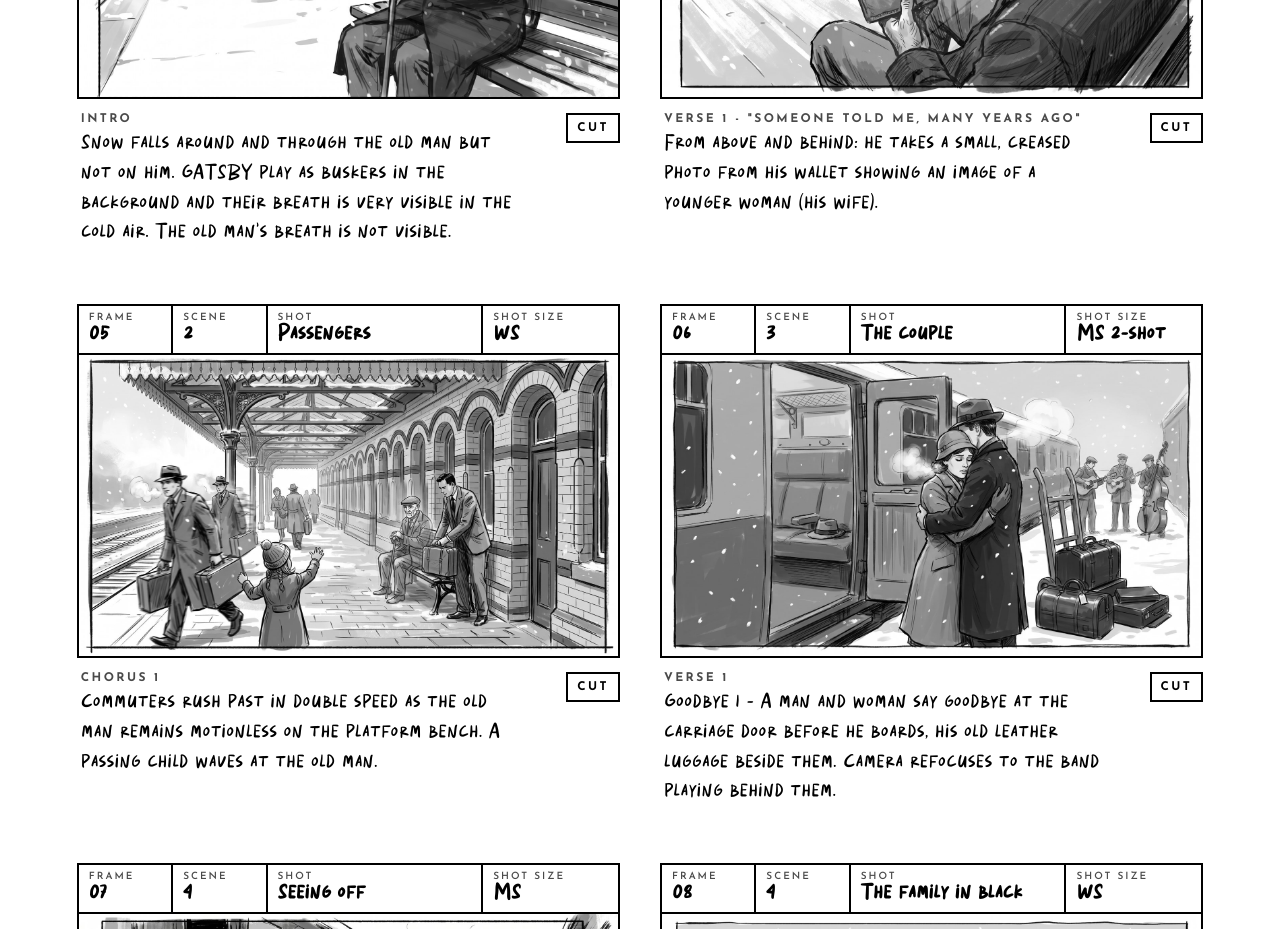
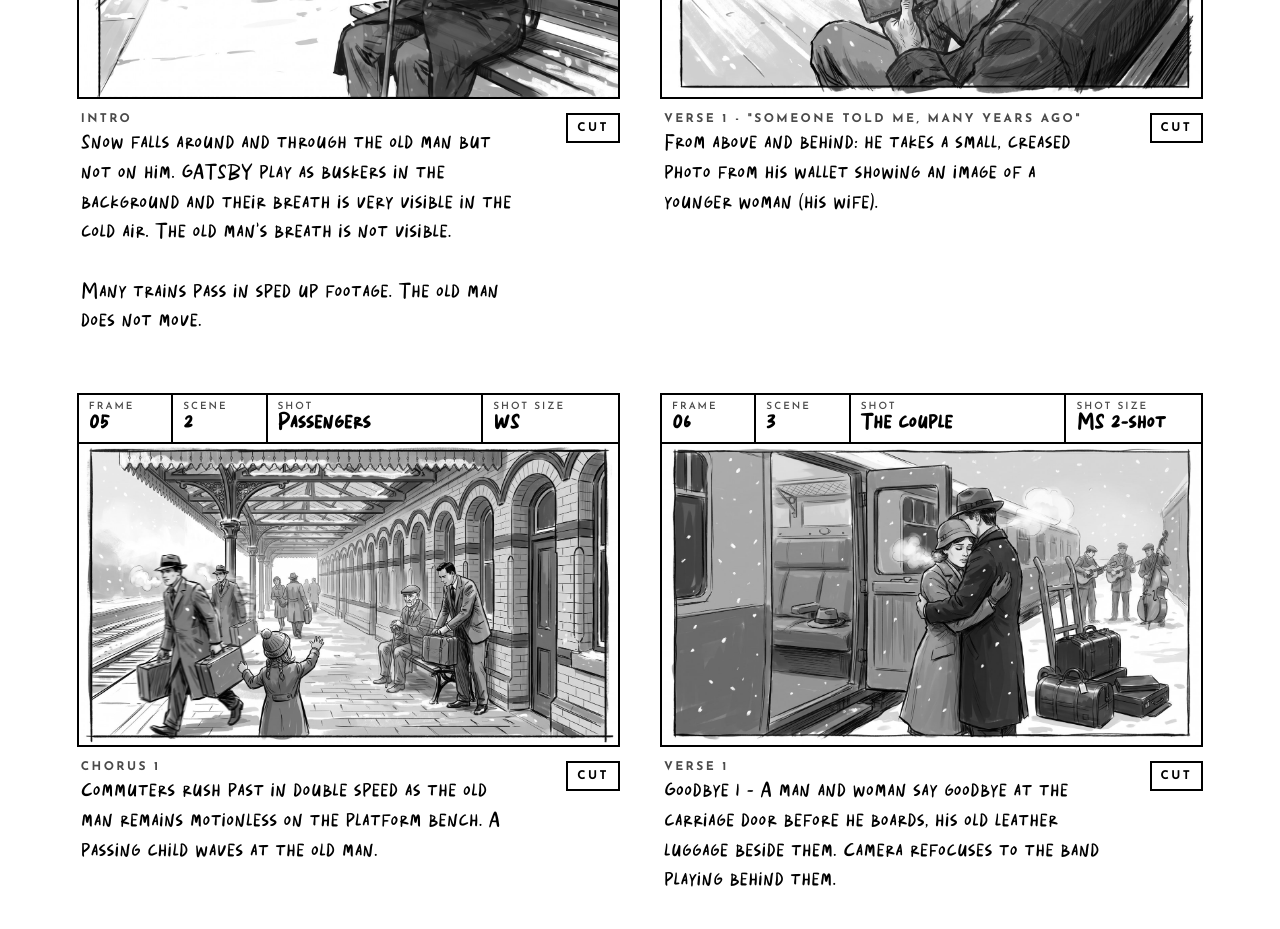
Before and after one commit to smnlcck/gatsby-storyboard, a plain HTML site: page index.html in a window 1280 px wide. Shown: the part 1920-2849 px from the top of the page. Drawn offline with Linux system fonts and the light colour scheme.

Commit message:
Update frame 3 caption
Co-Authored-By: Claude Opus 5.5 <noreply@anthropic.com>
Claude-Session: https://claude.ai/code/session_014XUv3xFvqbnBBb1qfsw3Nc

```diff
--- a/index.html
+++ b/index.html
@@ -60,7 +60,7 @@ footer{padding:4vw 6vw;border-top:1px solid var(--line);color:var(--muted);font-
 <article class="card">
   <div class="meta"><div><span>Frame</span><b>03</b></div><div><span>Scene</span><b>1</b></div><div><span>Shot</span><b>The old man</b></div><div><span>Shot size</span><b>MS</b></div></div>
   <div class="frame"><img src="frames/f02g.jpg" width="1600" height="893" loading="lazy" alt="Frame 3: The old man"></div>
-  <div class="cap"><p class="cue">Intro</p><p>Snow falls around and through the old man but not on him. GATSBY play as buskers in the background and their breath is very visible in the cold air. The old man's breath is not visible.</p><span class="trans">CUT</span></div>
+  <div class="cap"><p class="cue">Intro</p><p>Snow falls around and through the old man but not on him. GATSBY play as buskers in the background and their breath is very visible in the cold air. The old man's breath is not visible.<br><br>Many trains pass in sped up footage. The old man does not move.</p><span class="trans">CUT</span></div>
 </article>
 <article class="card">
   <div class="meta"><div><span>Frame</span><b>04</b></div><div><span>Scene</span><b>1</b></div><div><span>Shot</span><b>The photograph</b></div><div><span>Shot size</span><b>HIGH OTS</b></div></div>
```
